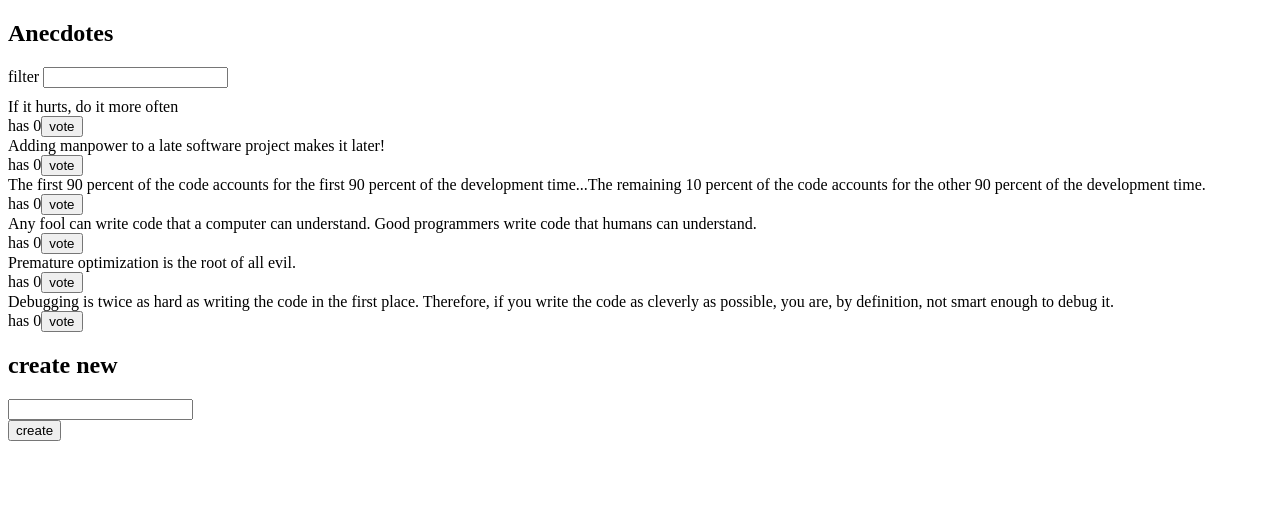
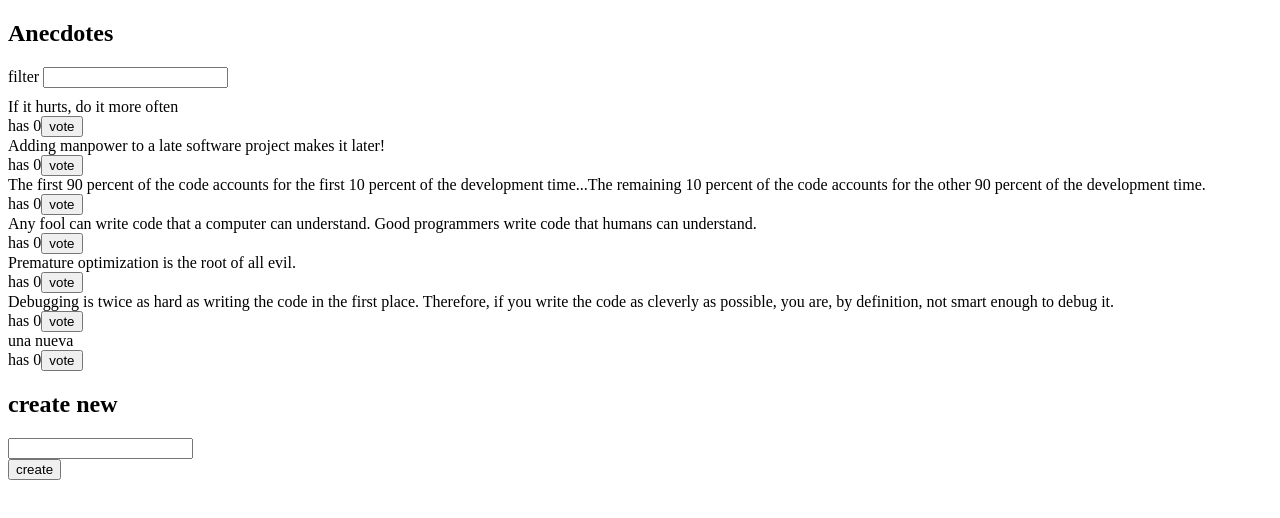
Before and after one commit to kwaref/fs2023-part6, a React (Vite) app in the folder redux-anecdotes/: page / in a window 1280 px wide. Shown: the top 518 px of the page. Built offline with nearby package versions, Linux system fonts and the light colour scheme; data requests are answered from the project's data file.

Commit message:
feat: 6.14 - 6.15 done

```diff
--- /dev/null
+++ b/redux-anecdotes/db.json
@@ -0,0 +1,39 @@
+{
+  "anecdotes": [
+    {
+      "content": "If it hurts, do it more often",
+      "id": "47145",
+      "votes": 0
+    },
+    {
+      "content": "Adding manpower to a late software project makes it later!",
+      "id": "21149",
+      "votes": 0
+    },
+    {
+      "content": "The first 90 percent of the code accounts for the first 10 percent of the development time...The remaining 10 percent of the code accounts for the other 90 percent of the development time.",
+      "id": "69581",
+      "votes": 0
+    },
+    {
+      "content": "Any fool can write code that a computer can understand. Good programmers write code that humans can understand.",
+      "id": "36975",
+      "votes": 0
+    },
+    {
+      "content": "Premature optimization is the root of all evil.",
+      "id": "25170",
+      "votes": 0
+    },
+    {
+      "content": "Debugging is twice as hard as writing the code in the first place. Therefore, if you write the code as cleverly as possible, you are, by definition, not smart enough to debug it.",
+      "id": "98312",
+      "votes": 0
+    },
+    {
+      "content": "una nueva",
+      "votes": 0,
+      "id": "PbgXdzc"
+    }
+  ]
+}
--- a/redux-anecdotes/package.json
+++ b/redux-anecdotes/package.json
@@ -7,13 +7,15 @@
     "dev": "vite",
     "build": "vite build",
     "lint": "eslint . --ext js,jsx --report-unused-disable-directives --max-warnings 0",
-    "preview": "vite preview"
+    "preview": "vite preview",
+    "server": "json-server -p3001 --watch db.json"
   },
   "dependencies": {
     "@reduxjs/toolkit": "^2.0.1",
     "@testing-library/jest-dom": "^6.1.4",
     "@testing-library/react": "^14.0.0",
     "@testing-library/user-event": "^14.5.1",
+    "axios": "^1.6.2",
     "react": "^18.2.0",
     "react-dom": "^18.2.0",
     "react-redux": "^8.1.3",
@@ -25,6 +27,7 @@
     "eslint-plugin-react": "^7.32.2",
     "eslint-plugin-react-hooks": "^4.6.0",
     "eslint-plugin-react-refresh": "^0.4.3",
+    "json-server": "^0.17.4",
     "vite": "^4.4.5"
   },
   "eslintConfig": {
--- a/redux-anecdotes/src/App.jsx
+++ b/redux-anecdotes/src/App.jsx
@@ -1,9 +1,21 @@
+import { useDispatch } from 'react-redux'
 import { AnecdoteForm } from './components/AnecdoteForm'
 import { AnecdoteList } from './components/AnecdoteList'
 import Filter from './components/Filter'
 import Notification from './components/Notification'
+import { useEffect } from 'react'
+import anecdoteService from './services/anecdoteService'
+import { setAnecdotes } from './reducers/anecdoteReducer'
 
 const App = () => {
+
+  const dispatch = useDispatch()
+
+  useEffect(() => {
+    anecdoteService.getAll()
+    .then(anecdotes => dispatch(setAnecdotes(anecdotes)))
+  }, [])
+
 
   return (
     <div>
--- a/redux-anecdotes/src/components/AnecdoteForm.jsx
+++ b/redux-anecdotes/src/components/AnecdoteForm.jsx
@@ -1,16 +1,18 @@
 import { useDispatch } from 'react-redux'
-import { addAnecdote } from '../reducers/anecdoteReducer'
+import { createAnecdote } from '../reducers/anecdoteReducer'
 import { removeNotification, setNotification } from '../reducers/notificationReducer'
+import anecdoteService from '../services/anecdoteService'
 
 export const AnecdoteForm = () => {
 
     const dispatch = useDispatch()
 
-    const add = evt => {
+    const add = async evt => {
         evt.preventDefault()
         const content = evt.target.anecdote.value
         evt.target.anecdote.value = ''
-        dispatch(addAnecdote(content))
+        const anecdote = await anecdoteService.create(content)
+        dispatch(createAnecdote(anecdote))
         dispatch(setNotification(`you created ${content}`))
         setTimeout(() => dispatch(removeNotification()), 5000)
     }
--- a/redux-anecdotes/src/reducers/anecdoteReducer.js
+++ b/redux-anecdotes/src/reducers/anecdoteReducer.js
@@ -1,47 +1,47 @@
 import { createSlice } from '@reduxjs/toolkit'
 
-const anecdotesAtStart = [
-  'If it hurts, do it more often',
-  'Adding manpower to a late software project makes it later!',
-  'The first 90 percent of the code accounts for the first 90 percent of the development time...The remaining 10 percent of the code accounts for the other 90 percent of the development time.',
-  'Any fool can write code that a computer can understand. Good programmers write code that humans can understand.',
-  'Premature optimization is the root of all evil.',
-  'Debugging is twice as hard as writing the code in the first place. Therefore, if you write the code as cleverly as possible, you are, by definition, not smart enough to debug it.'
-]
+// const anecdotesAtStart = [
+//   'If it hurts, do it more often',
+//   'Adding manpower to a late software project makes it later!',
+//   'The first 90 percent of the code accounts for the first 90 percent of the development time...The remaining 10 percent of the code accounts for the other 90 percent of the development time.',
+//   'Any fool can write code that a computer can understand. Good programmers write code that humans can understand.',
+//   'Premature optimization is the root of all evil.',
+//   'Debugging is twice as hard as writing the code in the first place. Therefore, if you write the code as cleverly as possible, you are, by definition, not smart enough to debug it.'
+// ]
 
 export const getId = () => (100000 * Math.random()).toFixed(0)
 
-const asObject = (anecdote) => {
-  return {
-    content: anecdote,
-    id: getId(),
-    votes: 0
-  }
-}
+// const asObject = (anecdote) => {
+//   return {
+//     content: anecdote,
+//     id: getId(),
+//     votes: 0
+//   }
+// }
 
-const initialState = anecdotesAtStart.map(asObject)
+// const initialState = anecdotesAtStart.map(asObject)
 
 const anecdoteSlice = createSlice({
   name: 'anecdotes',
-  initialState,
+  initialState: [],
   reducers: {
-    addAnecdote(state, action) {
-      const content = action.payload
-      state.push({
-        content,
-        important: false,
-        id: getId(),
-        votes: 0
-      })
+    createAnecdote(state, action) {
+      state.push(action.payload)
     },
     voteUp(state, action) {
       const id = action.payload
       const anecdoteToVoteUp = state.find(anecdote => anecdote.id === id)
       const updatedAnecdote = { ...anecdoteToVoteUp, votes: anecdoteToVoteUp.votes + 1 }
       return state.map(anecdote => anecdote.id !== id ? anecdote : updatedAnecdote).sort((a, b) => b.votes - a.votes)
+    },
+    addAnecdote(state, action) {
+      state.push(action.payload)
+    },
+    setAnecdotes(state, action) {
+      return action.payload
     }
   }
 })
 
-export const { addAnecdote, voteUp } = anecdoteSlice.actions
+export const { createAnecdote, voteUp, addAnecdote, setAnecdotes } = anecdoteSlice.actions
 export default anecdoteSlice.reducer
--- /dev/null
+++ b/redux-anecdotes/src/services/anecdoteService.js
@@ -0,0 +1,25 @@
+import axios from 'axios'
+
+const baseUrl = 'http://localhost:3001/anecdotes'
+
+const getAll = async () => {
+    const response = await axios.get(baseUrl)
+    return response.data
+}
+
+const create = async (content) => {
+    const anecdote = { content, votes: 0 }
+    const response = await axios.post(baseUrl, anecdote)
+    return response.data
+}
+
+const update = async (id, anecdote) => {
+    const response = await axios.put(`${baseUrl}/${id}`, anecdote)
+    return response.data
+}
+
+export default {
+    getAll,
+    create,
+    update,
+}
```
Also changed, not shown: 1 other file (tests, documents, lock files or other folders).
